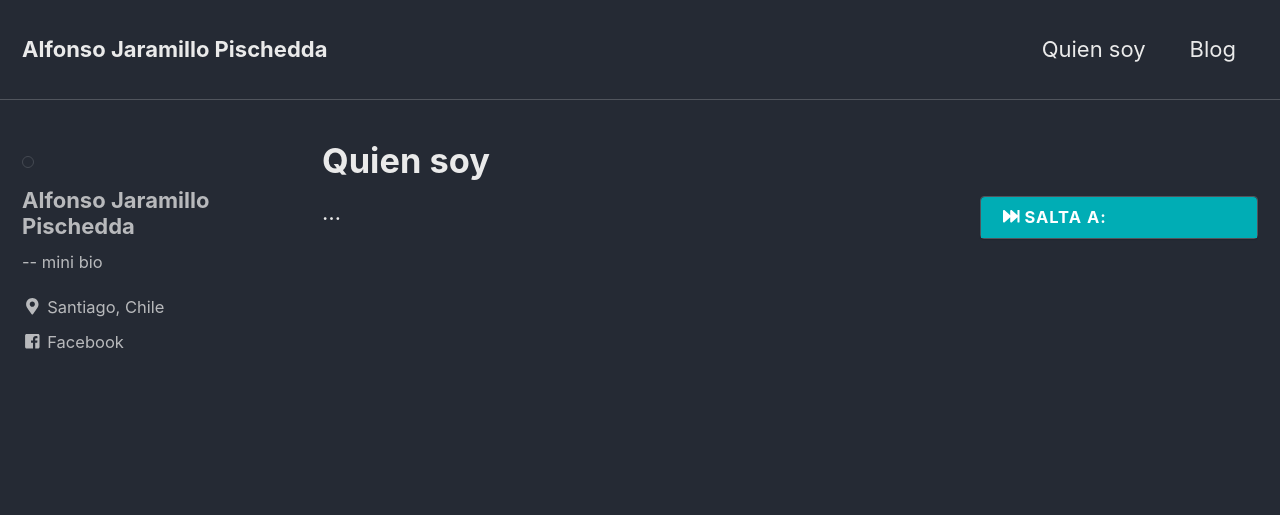
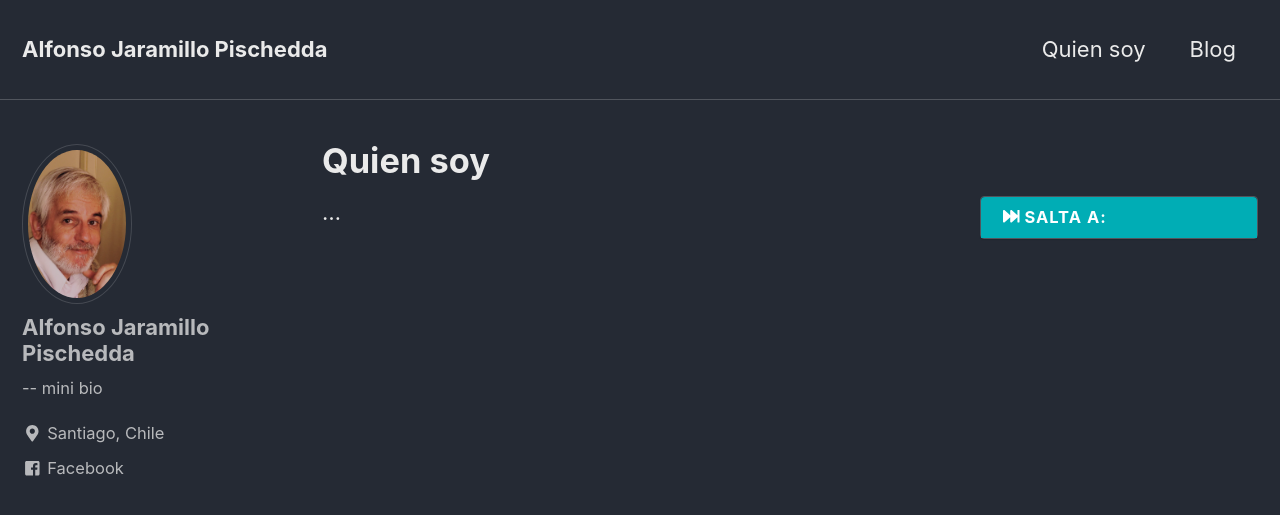
Before and after one commit to ajaramillop/ajaramillop.github.io, a Jekyll site: the page built from _pages/about.md, in a window 1280 px wide and 900 px high. Shown: the top 515 px of the window. Built offline with Jekyll 4.4.1, drawn with Linux system fonts in a browser that asks for light colours; nearby versions of some CDN libraries.

Commit message:
Update _sidebar.scss

```diff
--- a/_sass/minimal-mistakes/_sidebar.scss
+++ b/_sass/minimal-mistakes/_sidebar.scss
@@ -111,7 +111,7 @@
   }
 
   img {
-    max-width: 10px;
+    max-width: 110px;
     border-radius: 80%;
 
     @include breakpoint($large) {
```
